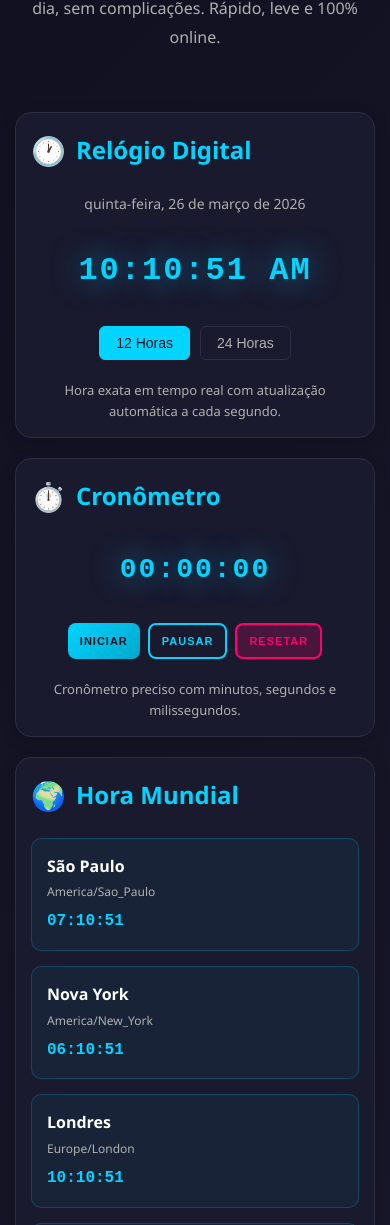
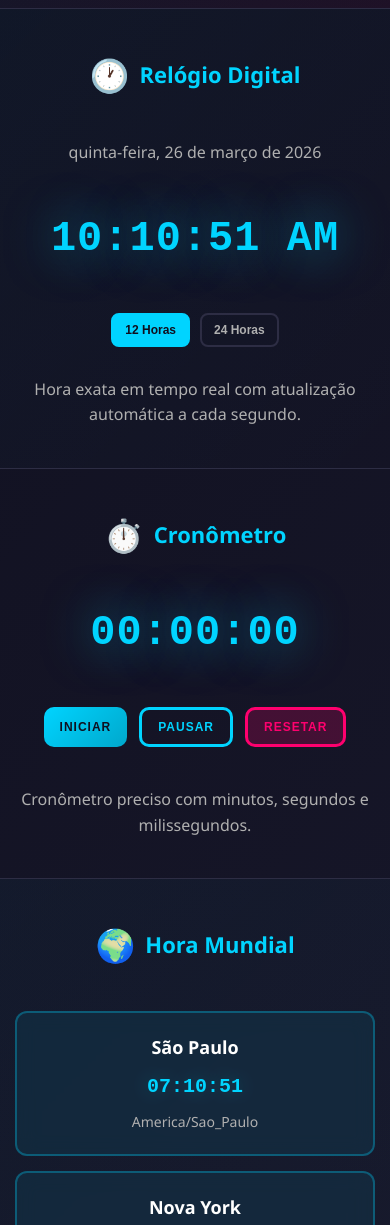
Before and after one commit to amauriacjr-design/timer-hub, a plain HTML site: page index.html in a window 390 px wide. Shown: the part 600-1825 px from the top of the page. Drawn offline with Linux system fonts and the light colour scheme.

Commit message:
Update index.html

```diff
--- a/index.html
+++ b/index.html
@@ -95,32 +95,12 @@
             color: var(--primary-color);
         }
 
-        /* AD SPACE - TOPO */
-        .ad-space-top {
-            background: var(--bg-card);
-            border: 2px dashed var(--border-color);
-            padding: 20px;
-            text-align: center;
-            color: var(--text-secondary);
-            font-size: 14px;
-            margin: 20px auto;
-            max-width: 1200px;
-            border-radius: 8px;
-            margin-left: 20px;
-            margin-right: 20px;
-        }
-
-        /* MAIN CONTAINER */
-        .container {
-            max-width: 1200px;
-            margin: 0 auto;
-            padding: 40px 20px;
-        }
-
         /* HERO SECTION */
         .hero {
             text-align: center;
-            margin-bottom: 60px;
+            padding: 80px 20px;
+            background: linear-gradient(135deg, rgba(0, 212, 255, 0.05) 0%, rgba(255, 0, 110, 0.05) 100%);
+            border-bottom: 1px solid var(--border-color);
         }
 
         h1 {
@@ -149,83 +129,77 @@
             margin-left: auto;
             margin-right: auto;
             line-height: 1.8;
-            margin-bottom: 30px;
         }
 
-        /* TOOLS GRID */
-        .tools-grid {
-            display: grid;
-            grid-template-columns: repeat(auto-fit, minmax(350px, 1fr));
-            gap: 30px;
-            margin-bottom: 60px;
+        /* SECTION STYLES */
+        .section {
+            width: 100%;
+            min-height: 100vh;
+            display: flex;
+            align-items: center;
+            justify-content: center;
+            padding: 40px 20px;
+            border-bottom: 1px solid var(--border-color);
         }
 
-        /* CARD STYLES */
-        .card {
-            background: var(--bg-card);
-            border: 1px solid var(--border-color);
-            border-radius: 16px;
-            padding: 30px;
-            backdrop-filter: blur(10px);
-            transition: all 0.3s ease;
-            box-shadow: 0 4px 15px rgba(0, 0, 0, 0.2);
+        .section:nth-child(odd) {
+            background: linear-gradient(135deg, rgba(0, 212, 255, 0.03) 0%, transparent 100%);
         }
 
-        .card:hover {
-            border-color: var(--primary-color);
-            box-shadow: 0 8px 30px rgba(0, 212, 255, 0.15);
-            transform: translateY(-5px);
+        .section-content {
+            max-width: 900px;
+            width: 100%;
+            text-align: center;
         }
 
-        .card-title {
-            font-size: 24px;
-            margin-bottom: 20px;
+        .section-title {
+            font-size: 36px;
+            margin-bottom: 40px;
             display: flex;
             align-items: center;
-            gap: 10px;
+            justify-content: center;
+            gap: 15px;
             color: var(--primary-color);
         }
 
-        .card-icon {
-            font-size: 28px;
+        .section-icon {
+            font-size: 44px;
         }
 
-        /* CLOCK CARD */
+        /* CLOCK SECTION */
         .clock-display {
-            font-size: 56px;
+            font-size: 96px;
             font-weight: 700;
             font-family: 'Courier New', monospace;
             color: var(--primary-color);
-            margin: 30px 0;
-            text-align: center;
-            letter-spacing: 2px;
-            text-shadow: 0 0 20px rgba(0, 212, 255, 0.3);
+            margin: 40px 0;
+            letter-spacing: 4px;
+            text-shadow: 0 0 40px rgba(0, 212, 255, 0.4);
         }
 
         .date-display {
-            text-align: center;
             color: var(--text-secondary);
-            font-size: 14px;
-            margin-bottom: 20px;
+            font-size: 18px;
+            margin-bottom: 30px;
         }
 
         .format-toggle {
             display: flex;
-            gap: 10px;
+            gap: 15px;
             justify-content: center;
-            margin-bottom: 20px;
+            margin-bottom: 30px;
         }
 
         .format-btn {
-            padding: 8px 16px;
+            padding: 12px 24px;
             background: transparent;
-            border: 1px solid var(--border-color);
+            border: 2px solid var(--border-color);
             color: var(--text-secondary);
-            border-radius: 6px;
+            border-radius: 8px;
             cursor: pointer;
             transition: all 0.3s ease;
-            font-size: 14px;
-            font-weight: 500;
+            font-size: 16px;
+            font-weight: 600;
         }
 
         .format-btn.active {
@@ -239,35 +213,34 @@
             color: var(--primary-color);
         }
 
-        /* STOPWATCH CARD */
+        /* STOPWATCH SECTION */
         .stopwatch-display {
-            font-size: 48px;
+            font-size: 96px;
             font-weight: 700;
             font-family: 'Courier New', monospace;
             color: var(--primary-color);
-            margin: 30px 0;
-            text-align: center;
-            letter-spacing: 2px;
-            text-shadow: 0 0 20px rgba(0, 212, 255, 0.3);
+            margin: 40px 0;
+            letter-spacing: 4px;
+            text-shadow: 0 0 40px rgba(0, 212, 255, 0.4);
         }
 
         .stopwatch-controls {
             display: flex;
-            gap: 10px;
+            gap: 20px;
             justify-content: center;
             flex-wrap: wrap;
         }
 
         .btn {
-            padding: 12px 24px;
+            padding: 16px 32px;
             border: none;
-            border-radius: 8px;
-            font-size: 14px;
-            font-weight: 600;
+            border-radius: 10px;
+            font-size: 16px;
+            font-weight: 700;
             cursor: pointer;
             transition: all 0.3s ease;
             text-transform: uppercase;
-            letter-spacing: 1px;
+            letter-spacing: 2px;
         }
 
         .btn-primary {
@@ -276,89 +249,80 @@
         }
 
         .btn-primary:hover {
-            transform: translateY(-2px);
-            box-shadow: 0 8px 20px rgba(0, 212, 255, 0.3);
+            transform: translateY(-3px);
+            box-shadow: 0 12px 30px rgba(0, 212, 255, 0.4);
         }
 
         .btn-primary:active {
-            transform: translateY(0);
+            transform: translateY(-1px);
         }
 
         .btn-secondary {
             background: transparent;
-            border: 2px solid var(--primary-color);
+            border: 3px solid var(--primary-color);
             color: var(--primary-color);
         }
 
         .btn-secondary:hover {
             background: rgba(0, 212, 255, 0.1);
-            transform: translateY(-2px);
+            transform: translateY(-3px);
         }
 
         .btn-danger {
             background: rgba(255, 0, 110, 0.2);
-            border: 2px solid var(--secondary-color);
+            border: 3px solid var(--secondary-color);
             color: var(--secondary-color);
         }
 
         .btn-danger:hover {
             background: rgba(255, 0, 110, 0.3);
-            transform: translateY(-2px);
+            transform: translateY(-3px);
         }
 
-        /* WORLD CLOCK */
+        /* WORLD CLOCK SECTION */
         .world-clock-list {
             display: grid;
-            gap: 15px;
+            grid-template-columns: repeat(auto-fit, minmax(300px, 1fr));
+            gap: 25px;
+            width: 100%;
+            max-width: 1000px;
         }
 
         .city-card {
-            background: rgba(0, 212, 255, 0.05);
-            border: 1px solid rgba(0, 212, 255, 0.2);
-            border-radius: 10px;
-            padding: 15px;
-            display: flex;
-            justify-content: space-between;
-            align-items: center;
+            background: rgba(0, 212, 255, 0.08);
+            border: 2px solid rgba(0, 212, 255, 0.3);
+            border-radius: 12px;
+            padding: 30px;
             transition: all 0.3s ease;
+            backdrop-filter: blur(10px);
         }
 
         .city-card:hover {
-            background: rgba(0, 212, 255, 0.1);
+            background: rgba(0, 212, 255, 0.15);
             border-color: var(--primary-color);
-            transform: translateX(5px);
+            transform: translateY(-8px);
+            box-shadow: 0 12px 30px rgba(0, 212, 255, 0.2);
         }
 
         .city-name {
-            font-weight: 600;
-            font-size: 16px;
+            font-weight: 700;
+            font-size: 20px;
             color: var(--text-primary);
+            margin-bottom: 10px;
         }
 
         .city-time {
             font-family: 'Courier New', monospace;
-            font-size: 16px;
+            font-size: 32px;
             color: var(--primary-color);
             font-weight: 700;
+            margin-bottom: 8px;
+            text-shadow: 0 0 20px rgba(0, 212, 255, 0.3);
         }
 
         .city-timezone {
-            font-size: 12px;
+            font-size: 14px;
             color: var(--text-secondary);
-            margin-top: 3px;
-        }
-
-        /* AD SPACE - MEIO */
-        .ad-space-middle {
-            background: var(--bg-card);
-            border: 2px dashed var(--border-color);
-            padding: 30px;
-            text-align: center;
-            color: var(--text-secondary);
-            font-size: 14px;
-            margin: 60px auto;
-            max-width: 1200px;
-            border-radius: 8px;
         }
 
         /* FOOTER */
@@ -368,7 +332,6 @@
             padding: 40px 20px;
             text-align: center;
             color: var(--text-secondary);
-            margin-top: 60px;
         }
 
         .footer-content {
@@ -400,39 +363,70 @@
             color: var(--primary-color);
         }
 
-        /* AD SPACE - FOOTER */
-        .ad-space-footer {
-            background: var(--bg-card);
-            border: 2px dashed var(--border-color);
-            padding: 20px;
-            text-align: center;
-            color: var(--text-secondary);
-            font-size: 14px;
-            margin: 30px auto;
-            border-radius: 8px;
-        }
-
         /* RESPONSIVIDADE */
         @media (max-width: 768px) {
             h1 {
                 font-size: 36px;
             }
 
-            .hero-subtitle {
+            .section {
+                min-height: auto;
+                padding: 60px 20px;
+            }
+
+            .section-title {
+                font-size: 28px;
+                gap: 10px;
+            }
+
+            .section-icon {
+                font-size: 32px;
+            }
+
+            .clock-display,
+            .stopwatch-display {
+                font-size: 56px;
+                letter-spacing: 2px;
+            }
+
+            .date-display {
                 font-size: 16px;
             }
 
-            .clock-display {
-                font-size: 42px;
+            .format-toggle {
+                gap: 10px;
             }
 
-            .stopwatch-display {
-                font-size: 36px;
+            .format-btn {
+                padding: 10px 16px;
+                font-size: 14px;
             }
 
-            .tools-grid {
+            .stopwatch-controls {
+                gap: 12px;
+            }
+
+            .btn {
+                padding: 12px 20px;
+                font-size: 14px;
+                letter-spacing: 1px;
+            }
+
+            .world-clock-list {
                 grid-template-columns: 1fr;
-                gap: 20px;
+                gap: 15px;
+            }
+
+            .city-card {
+                padding: 20px;
+            }
+
+            .city-name {
+                font-size: 18px;
+            }
+
+            .city-time {
+                font-size: 24px;
             }
 
             .nav-links {
@@ -442,25 +436,6 @@
             .nav-links a {
                 font-size: 12px;
             }
-
-            .card {
-                padding: 20px;
-            }
-
-            .city-card {
-                flex-direction: column;
-                align-items: flex-start;
-                gap: 8px;
-            }
-
-            .stopwatch-controls {
-                gap: 8px;
-            }
-
-            .btn {
-                padding: 10px 16px;
-                font-size: 12px;
-            }
         }
 
         @media (max-width: 480px) {
@@ -468,12 +443,36 @@
                 font-size: 28px;
             }
 
-            .clock-display {
-                font-size: 32px;
+            .hero {
+                padding: 40px 15px;
             }
 
+            .section {
+                padding: 40px 15px;
+            }
+
+            .section-title {
+                font-size: 22px;
+            }
+
+            .clock-display,
             .stopwatch-display {
-                font-size: 28px;
+                font-size: 42px;
+                letter-spacing: 1px;
+            }
+
+            .format-btn {
+                padding: 8px 12px;
+                font-size: 12px;
+            }
+
+            .btn {
+                padding: 10px 16px;
+                font-size: 12px;
+            }
+
+            .city-time {
+                font-size: 20px;
             }
 
             .header-content {
@@ -483,21 +482,8 @@
 
             .nav-links {
                 flex-direction: column;
-                gap: 10px;
+                gap: 8px;
                 text-align: center;
-            }
-
-            .container {
-                padding: 20px 15px;
-            }
-
-            .card {
-                padding: 15px;
-            }
-
-            .btn {
-                padding: 10px 12px;
-                font-size: 11px;
             }
         }
 
@@ -513,25 +499,17 @@
             }
         }
 
-        .card {
-            animation: fadeIn 0.6s ease-out;
-        }
-
-        .card:nth-child(2) {
-            animation-delay: 0.1s;
-        }
-
-        .card:nth-child(3) {
-            animation-delay: 0.2s;
+        .section {
+            animation: fadeIn 0.8s ease-out;
         }
 
         /* GLOW EFFECT */
         @keyframes glow {
             0%, 100% {
-                text-shadow: 0 0 20px rgba(0, 212, 255, 0.3);
+                text-shadow: 0 0 30px rgba(0, 212, 255, 0.3);
             }
             50% {
-                text-shadow: 0 0 30px rgba(0, 212, 255, 0.6);
+                text-shadow: 0 0 50px rgba(0, 212, 255, 0.6);
             }
         }
 
@@ -559,13 +537,6 @@
         </div>
     </header>
 
-    <!-- AD SPACE - TOPO -->
-    <div class="ad-space-top">
-        📢 Espaço para anúncio (Google AdSense)
-    </div>
-
-    <!-- MAIN CONTENT -->
-    <main class="container">
     <!-- HERO SECTION -->
     <section class="hero">
         <h1>TimerHub</h1>
@@ -577,12 +548,11 @@
         </p>
     </section>
 
-        <!-- TOOLS GRID -->
-        <div class="tools-grid">
-            <!-- RELÓGIO DIGITAL -->
-            <section class="card" id="clock">
-                <h2 class="card-title">
-                    <span class="card-icon">🕐</span>
+    <!-- RELÓGIO DIGITAL SECTION -->
+    <section class="section" id="clock">
+        <div class="section-content">
+            <h2 class="section-title">
+                <span class="section-icon">🕐</span>
                 Relógio Digital
             </h2>
 
@@ -595,15 +565,17 @@
                 <button class="format-btn" onclick="toggleClockFormat(24, this)">24 Horas</button>
             </div>
 
-                <p style="text-align: center; color: var(--text-secondary); font-size: 13px;">
+            <p style="color: var(--text-secondary); font-size: 16px; margin-top: 30px;">
                 Hora exata em tempo real com atualização automática a cada segundo.
             </p>
+        </div>
     </section>
 
-            <!-- CRONÔMETRO -->
-            <section class="card" id="stopwatch">
-                <h2 class="card-title">
-                    <span class="card-icon">⏱️</span>
+    <!-- CRONÔMETRO SECTION -->
+    <section class="section" id="stopwatch">
+        <div class="section-content">
+            <h2 class="section-title">
+                <span class="section-icon">⏱️</span>
                 Cronômetro
             </h2>
 
@@ -615,15 +587,17 @@
                 <button class="btn btn-danger" onclick="resetStopwatch()">Resetar</button>
             </div>
 
-                <p style="text-align: center; color: var(--text-secondary); font-size: 13px; margin-top: 20px;">
+            <p style="color: var(--text-secondary); font-size: 16px; margin-top: 40px;">
                 Cronômetro preciso com minutos, segundos e milissegundos.
             </p>
+        </div>
     </section>
 
-            <!-- RELÓGIO MUNDIAL -->
-            <section class="card" id="worldclock">
-                <h2 class="card-title">
-                    <span class="card-icon">🌍</span>
+    <!-- RELÓGIO MUNDIAL SECTION -->
+    <section class="section" id="worldclock">
+        <div class="section-content">
+            <h2 class="section-title">
+                <span class="section-icon">🌍</span>
                 Hora Mundial
             </h2>
 
@@ -631,22 +605,11 @@
                 <!-- Será preenchido por JavaScript -->
             </div>
 
-                <p style="text-align: center; color: var(--text-secondary); font-size: 13px; margin-top: 20px;">
+            <p style="color: var(--text-secondary); font-size: 16px; margin-top: 40px;">
                 Horário em tempo real das principais cidades do mundo.
             </p>
+        </div>
     </section>
-        </div>
-
-        <!-- AD SPACE - MEIO -->
-        <div class="ad-space-middle">
-            📢 Espaço para anúncio (Google AdSense)
-        </div>
-    </main>
-
-    <!-- AD SPACE - FOOTER -->
-    <div class="ad-space-footer">
-        📢 Espaço para anúncio (Google AdSense)
-    </div>
 
     <!-- FOOTER -->
     <footer>
@@ -780,11 +743,9 @@
                 const cityCard = document.createElement('div');
                 cityCard.className = 'city-card';
                 cityCard.innerHTML = `
-                    <div>
                     <div class="city-name">${city.name}</div>
+                    <div class="city-time">${hours}:${minutes}:${seconds}</div>
                     <div class="city-timezone">${city.timezone}</div>
-                    </div>
-                    <div class="city-time">${hours}:${minutes}:${seconds}</div>
                 `;
                 worldClockList.appendChild(cityCard);
             });
```
Lines whose indentation alone changed are shown as unchanged.
